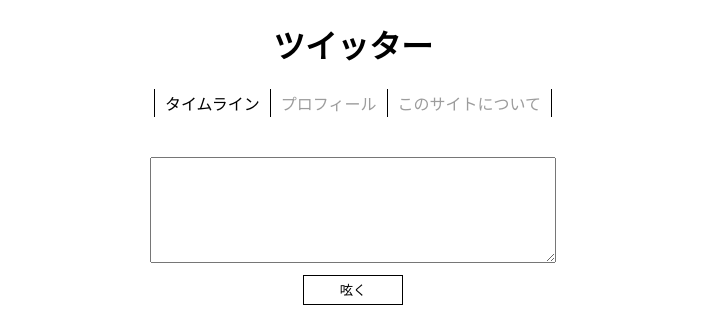
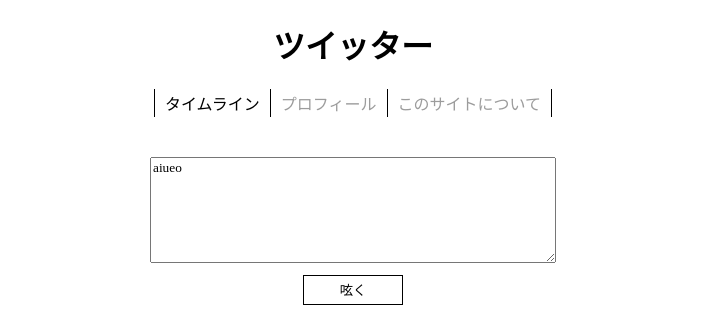
Before and after one commit to shutarou-iijima/react-sample, a React (Create React App) app: page / in a window 1280 px wide. Shown: the top 313 px of the page, without its empty margins (287-992 px from the left). Built offline with nearby package versions, Linux system fonts and the light colour scheme.

Commit message:
ツイートできるように

```diff
--- a/src/components/TweetArea.tsx
+++ b/src/components/TweetArea.tsx
@@ -1,14 +1,33 @@
-import React from "react";
+import React, { useState } from "react";
 
-function TweetArea() {
+interface Props {
+    onClick: (value: string) => void
+}
+
+function TweetArea({ onClick }: Props) {
+    const [text, setText] = useState('aiueo')
 
     return (
         <div className="tweetarea">
             <div>
-                <textarea className="tweetarea__textarea" />
+                <textarea
+                    className="tweetarea__textarea"
+                    value={text}
+                    onChange={ (event) => {
+                        setText(event.target.value)
+                    }}
+                />
             </div>
             <div>
-                <button type="button" className="tweetarea__submit">呟く</button>
+                <button
+                    type="button"
+                    className="tweetarea__submit"
+                    onClick={ () => {
+                        onClick(text)
+                    }}
+                >
+                    呟く
+                </button>
             </div>
         </div>
     )
--- a/src/pages/Timeline.tsx
+++ b/src/pages/Timeline.tsx
@@ -1,16 +1,44 @@
-import React from "react";
+import React, { useState } from "react";
 import TweetArea from "../components/TweetArea";
 import TweetCard from "../components/TweetCard";
 
+interface Tweet {
+    id: number
+    name: string
+    value: string
+}
+
 function Timeline() {
+    const [tweets, setTweets] = useState<Tweet[]>([
+        { id: 3, name: '太郎', value: "hello"},
+        { id: 2, name: '次郎', value: "あいうえおあいうえおあいうえおあいうえおあいうえおあいうえおあいうえおあいうえおあいうえお"},
+        { id: 1, name: '三郎', value: "void(0)と書いていた歴史的な理由がありましたが、現在では使用されなくなっています。より魅力的なページ作成のためには最新のコーディングのトレンドにも精通していなければなりませんね。コーディングのトレンドに歴史があることを知ると、どのように書くべきなのかがより一層わかるようになります。"},
+    ])
+
+    const tweetCards = [...tweets]
+        .sort((a, b) => {
+            return b.id - a.id
+        })
+        .map(tweet => {
+            return <TweetCard name={tweet.name} value={tweet.value} key={tweet.id}/>
+        })
 
     return (
         <div className="timeline">
-            <TweetArea />
+            <TweetArea
+                onClick={ (value) => {
+                    const id = Math.max(...tweets.map(tweet => tweet.id)) + 1
+                    const tweet = {
+                        id: id,
+                        name: '名無しの権兵衛',
+                        value: value,
+                    }
+                    const newTweets = [...tweets].concat(tweet)
+                    setTweets(newTweets)
+                }}
+            />
             <div className="tweetcard__container">
-                <TweetCard name="太郎" value="hello" />
-                <TweetCard name="次郎" value="あいうえおあいうえおあいうえおあいうえおあいうえおあいうえおあいうえおあいうえおあいうえお" />
-                <TweetCard name="三郎" value="void(0)と書いていた歴史的な理由がありましたが、現在では使用されなくなっています。より魅力的なページ作成のためには最新のコーディングのトレンドにも精通していなければなりませんね。コーディングのトレンドに歴史があることを知ると、どのように書くべきなのかがより一層わかるようになります。" />
+                {tweetCards}
             </div>
         </div>
     )
```
